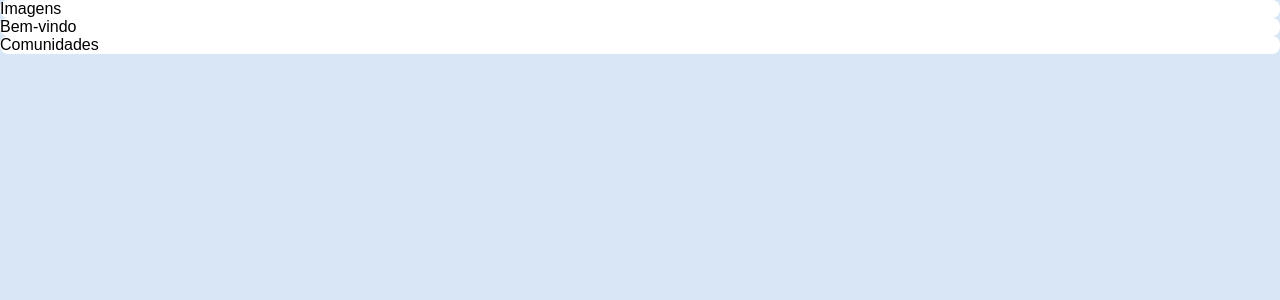
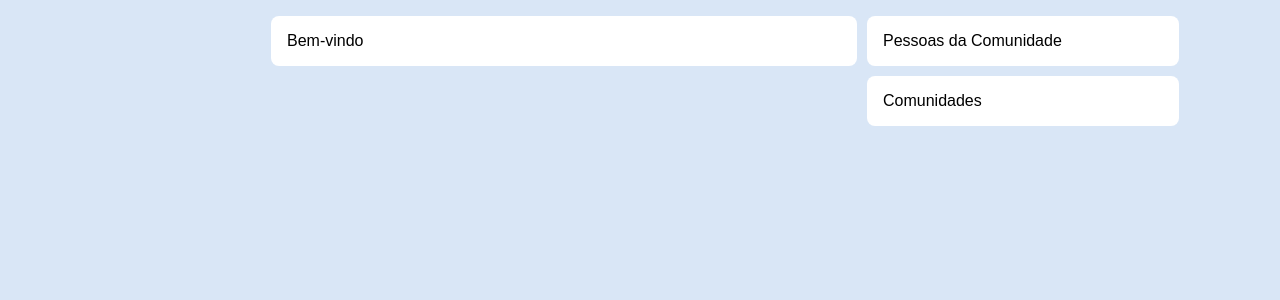
Before and after one commit to lucalexand/alurakut, a Next.js app in the folder alurakut/: page / in a window 1280 px wide. Shown: the top 300 px of the page. Built offline with nearby package versions, Linux system fonts and the light colour scheme.

Commit message:
Estruturando componentes

```diff
--- a/alurakut/pages/_app.js
+++ b/alurakut/pages/_app.js
@@ -1,6 +1,7 @@
 import { createGlobalStyle, ThemeProvider } from 'styled-components'
 
 const GlobalStyle = createGlobalStyle`
+  /* Reset CSS */
   * {
     margin: 0;
     padding: 0;
--- a/alurakut/pages/index.js
+++ b/alurakut/pages/index.js
@@ -1,27 +1,37 @@
-import styled from 'styled-components'
+import Box from '../src/components/Box'
+import MainGrid from '../src/components/MainGrid'
 
-const Title = styled.h1`
-  font-size: 50px;
-  color: ${({ theme }) => theme.colors.primary};
-`
-
-const Box = styled.div`
-  background: #ffffff;
-  border-radius: 8px;
-`;
+function ProfileSidebar() {
+  return (
+    <Box>
+      <img src={`https://github.com/${githubUser}.png`} style={{ borderRadius: '8px' }} />
+    </Box>
+  )
+}
 
 export default function Home() {
+  const githubUser = 'lucalexand';
+
   return (
-    <main>
-      <Box>
-        Imagens
-      </Box>
+    <>
+      <MainGrid>
+        <div className="profileArea" style={{ gridArea: "profileArea" }}>
+
+        </div>
+        <div className="welcomeArea" style={{ gridArea: "welcomeArea" }}>
           <Box>
             Bem-vindo
+          </Box>
+        </div>
+        <div className="profileRelationsArea" style={{ gridArea: "profileRelationsArea" }}>
+          <Box>
+            Pessoas da Comunidade
           </Box>
           <Box>
             Comunidades
           </Box>
-    </main>
+        </div>
+      </MainGrid>
+    </>
   )
 }
--- /dev/null
+++ b/alurakut/src/components/Box/Box.js
@@ -0,0 +1,62 @@
+import styled from 'styled-components'
+
+const Box = styled.div`
+  background: #ffffff;
+  border-radius: 8px;
+
+  padding: 16px;
+
+  /* CSS Pré-Pronto */
+  margin-bottom: 10px;
+  .boxLink {
+    font-size: 14px;
+    color: #2E7BB4;
+    text-decoration: none;
+    font-weight: 800;
+  }
+  .title {
+    font-size: 32px;
+    font-weight: 400;
+    margin-bottom: 20px;
+  }
+  .subTitle {
+    font-size: 18px;
+    font-weight: 400;
+    margin-bottom: 20px;
+  }
+  .smallTitle {
+    margin-bottom: 20px;
+    font-size: 16px;
+    font-weight: 700;
+    color: #333333;
+    margin-bottom: 20px;
+  }
+  hr {
+    margin-top: 12px;
+    margin-bottom: 8px;
+    border-color: transparent;
+    border-bottom-color: #ECF2FA;
+  }
+  input {
+    width: 100%;
+    background-color: #F4F4F4;
+    color: #333333;
+    border: 0;
+    padding: 14px 16px;
+    margin-bottom: 14px;
+    border-radius: 10000px;
+    ::placeholder {
+      color: #333333;
+      opacity: 1;
+    }
+  }
+  button {
+    border: 0;
+    padding: 8px 12px;
+    color: #FFFFFF;
+    border-radius: 10000px;
+    background-color: #6F92BB;
+  }
+`;
+
+export default Box;
--- /dev/null
+++ b/alurakut/src/components/Box/index.js
@@ -0,0 +1,3 @@
+import Box from "./Box";
+
+export default Box;
--- /dev/null
+++ b/alurakut/src/components/MainGrid/MainGrid.js
@@ -0,0 +1,25 @@
+import styled from 'styled-components'
+
+const MainGrid = styled.main`
+  width: 100%;
+  grid-gap: 10px;
+  margin-left: auto;
+  margin-right: auto;
+  max-width: 500px;
+  padding: 16px;
+  .profileArea {
+    display: none;
+    @media(min-width: 860px) {
+      display: block;
+    }
+  }
+  @media(min-width: 860px) {
+    max-width: 1110px;
+    display: grid;
+    grid-template-areas:
+      "profileArea welcomeArea profileRelationsArea";
+    grid-template-columns: 160px 1fr 312px;
+  }
+`
+
+export default MainGrid;
--- /dev/null
+++ b/alurakut/src/components/MainGrid/index.js
@@ -0,0 +1,3 @@
+import MainGrid from "./MainGrid";
+
+export default MainGrid;
```
Lines whose indentation alone changed are shown as unchanged.
